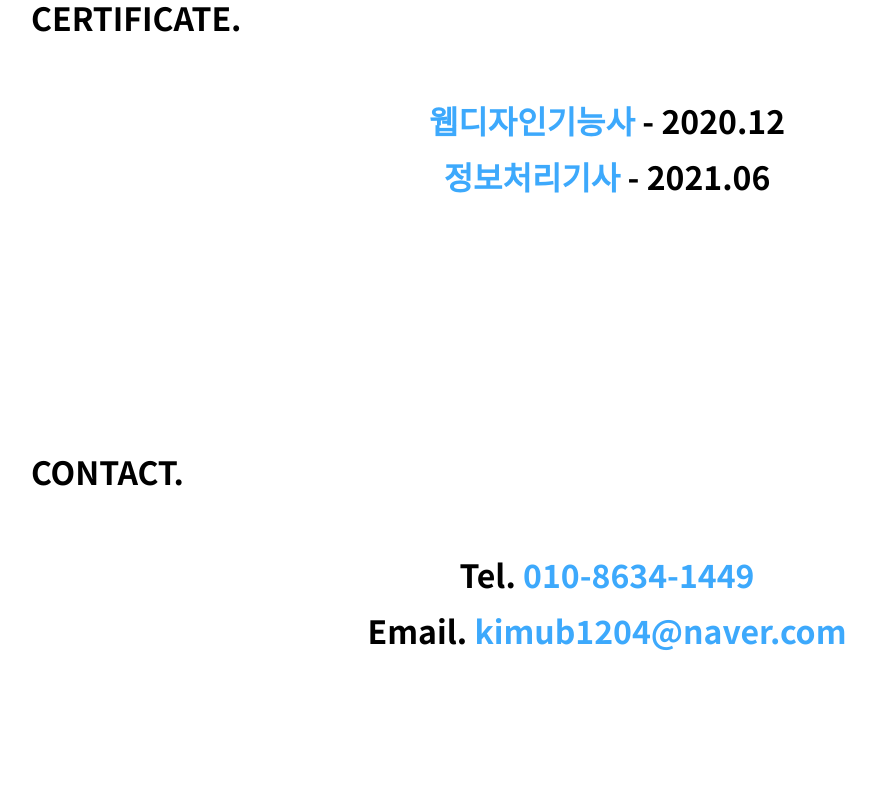
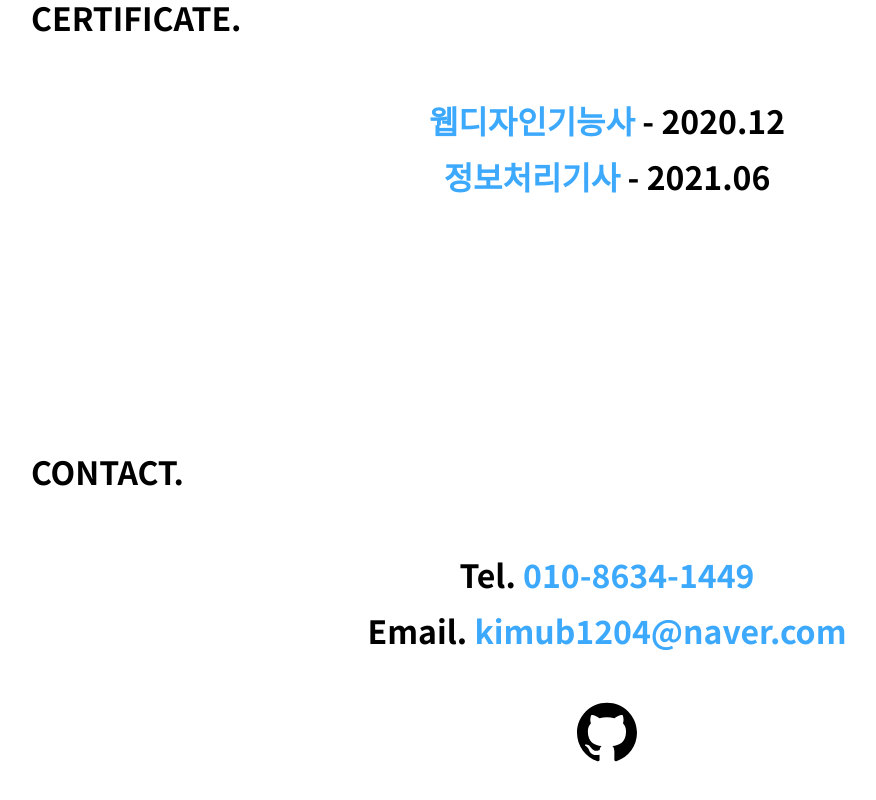
Before and after one commit to ubububububub/ub-portfolio, a React (Vite) app: page / in a window 1280 px wide. Shown: the part 5286-6086 px from the top of the page, without its empty margins (33-909 px from the left). Built offline with nearby package versions, Linux system fonts and the light colour scheme.

Commit message:
feat: 추가 contact github icon, link

```diff
--- a/src/components/contact/index.tsx
+++ b/src/components/contact/index.tsx
@@ -1,5 +1,6 @@
 import * as S from "./styled";
 
+import Svg from "@/components/svg";
 import * as U from "@/style/util";
 
 function Contact() {
@@ -13,6 +14,9 @@
         <S.ContactItem>
           Email. <U.StrongText>kimub1204@naver.com</U.StrongText>
         </S.ContactItem>
+        <S.ContactItem>
+          <Svg name='github' />
+        </S.ContactItem>
       </S.ContactList>
     </S.Container>
   );
--- a/src/components/svg/index.tsx
+++ b/src/components/svg/index.tsx
@@ -147,6 +147,25 @@
       </svg>
     );
   }
+  if (name === "github") {
+    return (
+      <a
+        href='https://github.com/ubububububub'
+        target='_blank'
+        rel='noreferrer'>
+        <svg
+          style={{ marginTop: "32px" }}
+          width='60'
+          height='6 0'
+          role='img'
+          viewBox='0 0 24 24'
+          xmlns='http://www.w3.org/2000/svg'>
+          <title>GitHub</title>
+          <path d='M12 .297c-6.63 0-12 5.373-12 12 0 5.303 3.438 9.8 8.205 11.385.6.113.82-.258.82-.577 0-.285-.01-1.04-.015-2.04-3.338.724-4.042-1.61-4.042-1.61C4.422 18.07 3.633 17.7 3.633 17.7c-1.087-.744.084-.729.084-.729 1.205.084 1.838 1.236 1.838 1.236 1.07 1.835 2.809 1.305 3.495.998.108-.776.417-1.305.76-1.605-2.665-.3-5.466-1.332-5.466-5.93 0-1.31.465-2.38 1.235-3.22-.135-.303-.54-1.523.105-3.176 0 0 1.005-.322 3.3 1.23.96-.267 1.98-.399 3-.405 1.02.006 2.04.138 3 .405 2.28-1.552 3.285-1.23 3.285-1.23.645 1.653.24 2.873.12 3.176.765.84 1.23 1.91 1.23 3.22 0 4.61-2.805 5.625-5.475 5.92.42.36.81 1.096.81 2.22 0 1.606-.015 2.896-.015 3.286 0 .315.21.69.825.57C20.565 22.092 24 17.592 24 12.297c0-6.627-5.373-12-12-12' />
+        </svg>
+      </a>
+    );
+  }
 
   return (
     <svg
```
